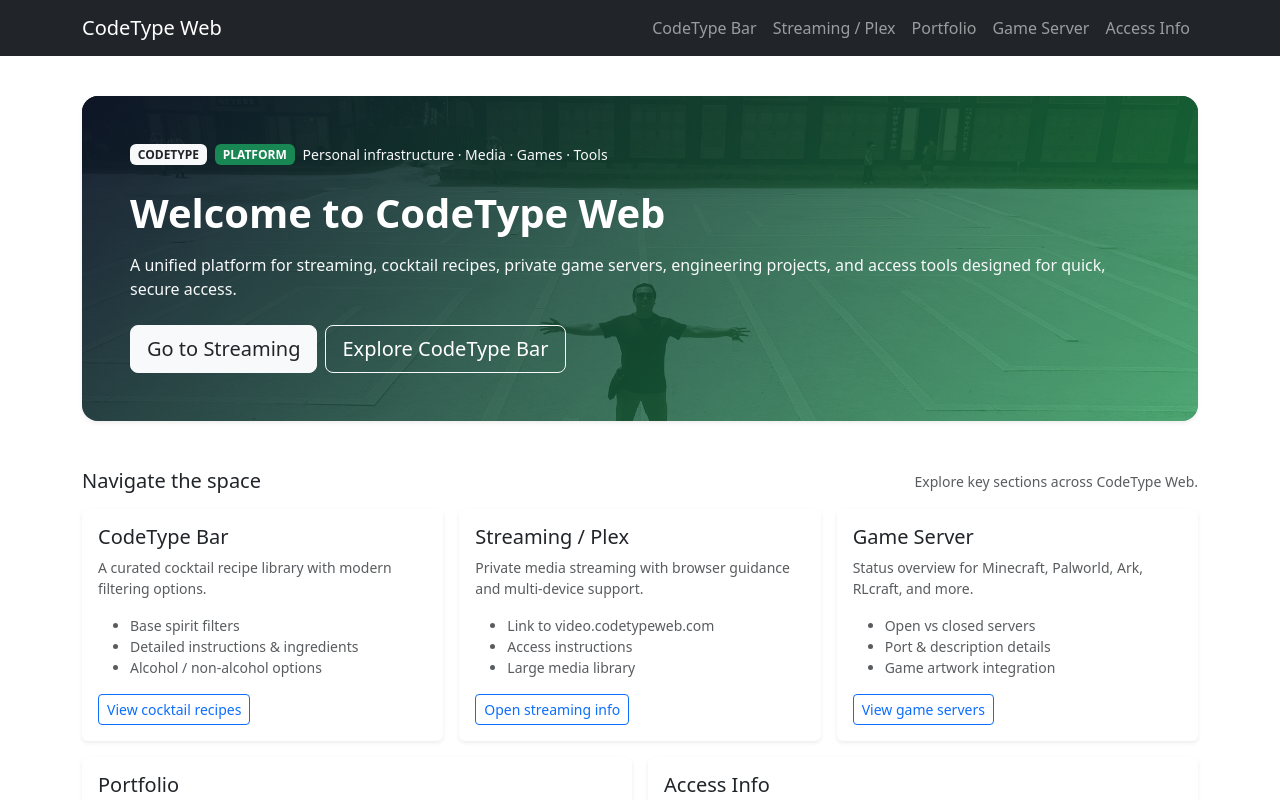
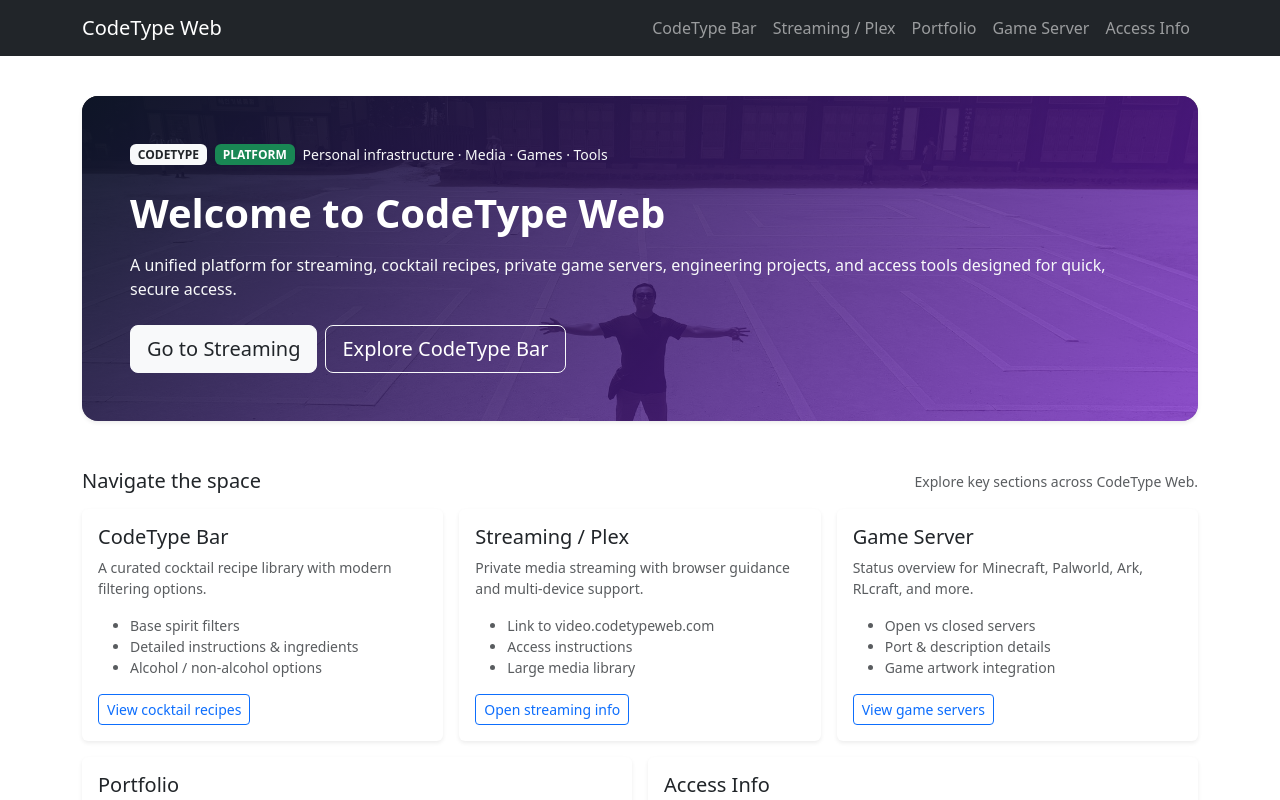
Before and after one commit to CodeType8/portfolio, a React (Vite) app: page / in a window 1280 px wide. Shown: the top 800 px of the page. Built offline with nearby package versions, Linux system fonts and the light colour scheme; no server answers.

Commit message:
home - header color updated

```diff
--- a/src/pages/Home.jsx
+++ b/src/pages/Home.jsx
@@ -15,7 +15,7 @@ function Home() {
           <Card.Body
             className="p-4 p-lg-5 text-white"
             style={{
-              backgroundImage: `linear-gradient(135deg, rgba(15, 23, 42, 0.9), rgba(34, 197, 94, 0.55)), url(${bgImg})`,
+              backgroundImage: `linear-gradient(135deg, rgba(15, 23, 42, 0.9), rgba(146, 34, 250, 0.55)), url(${bgImg})`,
               backgroundSize: "cover",
               backgroundPosition: "center",
             }}
```
